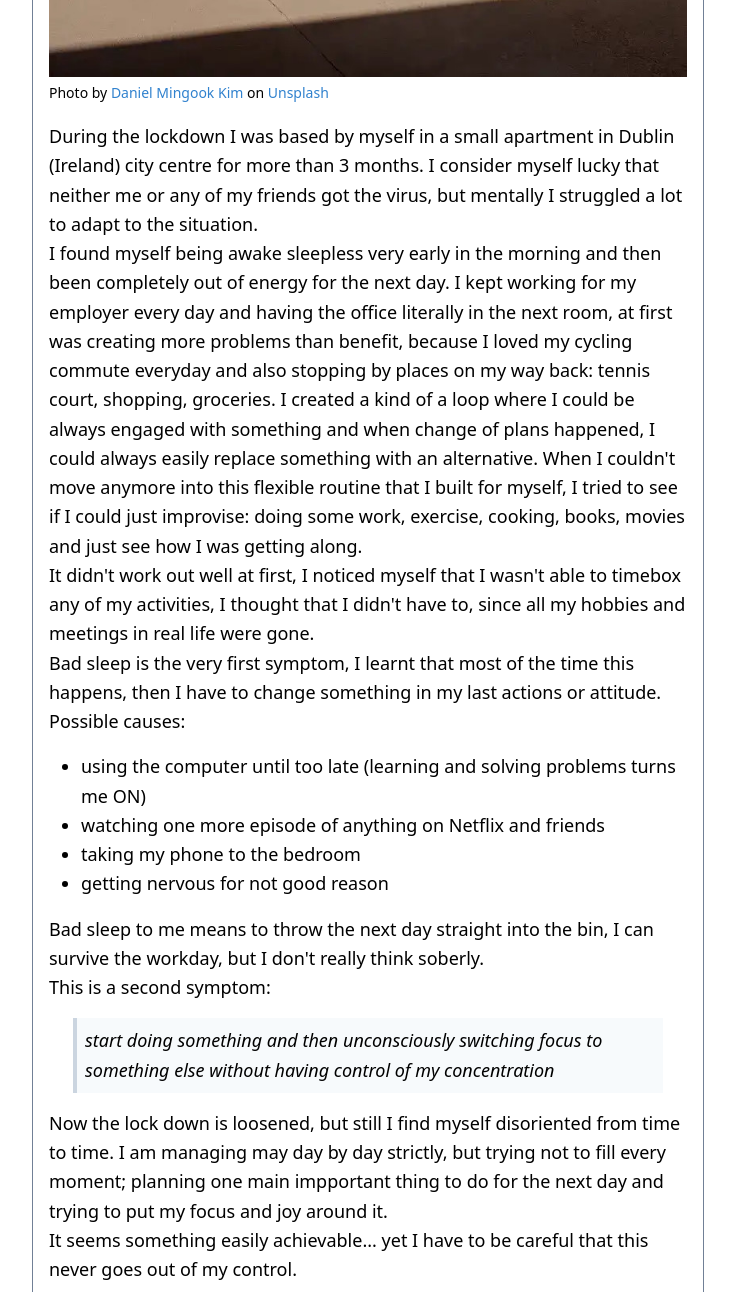
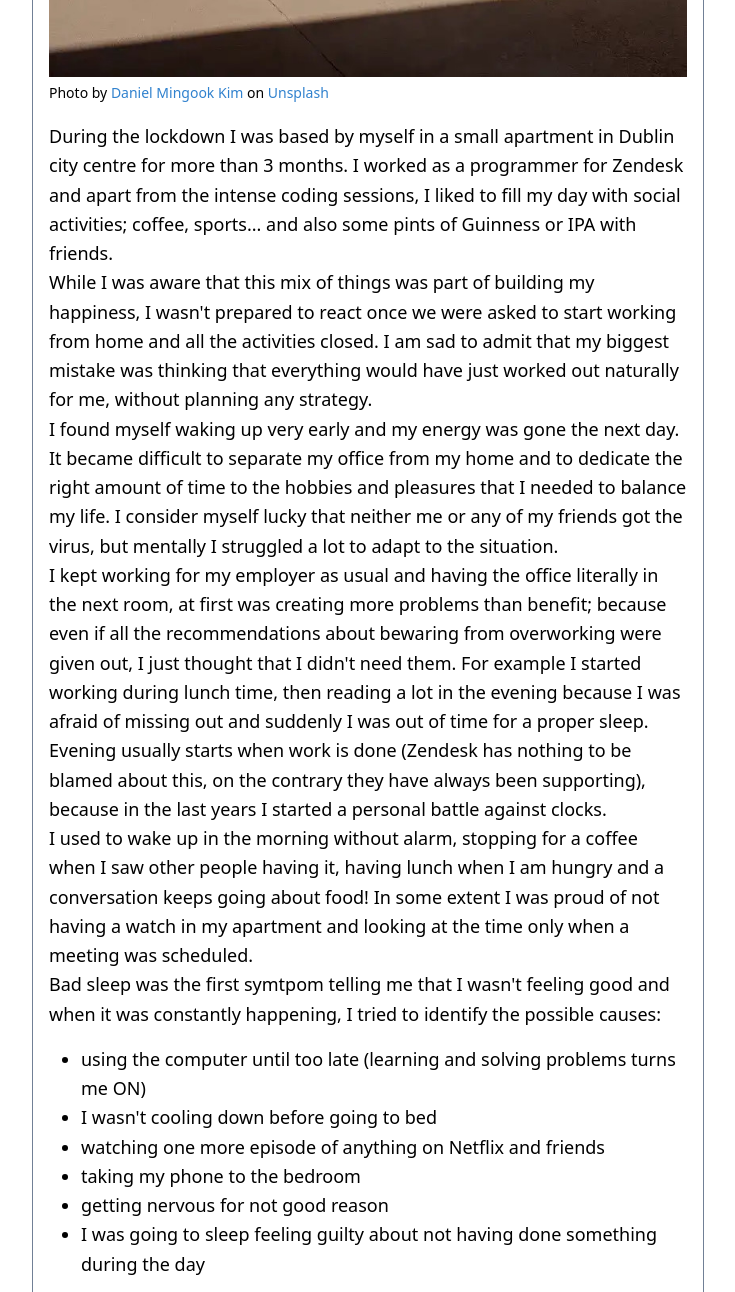
Before and after one commit to giacomorebonato/giacomorebonato, a Gatsby site: page /posts/awareness in a window 1280 px wide. Shown: the part 840-2132 px from the top of the page, without its empty margins (272-1007 px from the left). Built offline with nearby package versions, Linux system fonts and the light colour scheme; Gatsby itself is replaced by a stand-in of ours.

Commit message:
Changed again text of post

```diff
--- a/src/md-pages/blog/2020-08-21-awareness.md
+++ b/src/md-pages/blog/2020-08-21-awareness.md
@@ -9,21 +9,24 @@ featuredImageDescription: a person with their head against a walls
 
 <span class='text-sm'>Photo by <a href="https://unsplash.com/@danielmingookkim?utm_source=unsplash&amp;utm_medium=referral&amp;utm_content=creditCopyText">Daniel Mingook Kim</a> on <a href="https://unsplash.com/s/photos/confused?utm_source=unsplash&amp;utm_medium=referral&amp;utm_content=creditCopyText">Unsplash</a></span>
 
-During the lockdown I was based by myself in a small apartment in Dublin (Ireland) city centre for more than 3 months.
+During the lockdown I was based by myself in a small apartment in Dublin city centre for more than 3 months.
+I worked as a programmer for Zendesk and apart from the intense coding sessions, I liked to fill my day with social activities; coffee, sports... and also some pints of Guinness or IPA with friends.
+While I was aware that this mix of things was part of building my happiness, I wasn't prepared to react once we were asked to start working from home and all the activities closed. I am sad to admit that my biggest mistake was thinking that everything would have just worked out naturally for me, without planning any strategy.
+I found myself waking up very early and my energy was gone the next day. It became difficult to separate my office from my home and to dedicate the right amount of time to the hobbies and pleasures that I needed to balance my life.
 I consider myself lucky that neither me or any of my friends got the virus, but mentally I struggled a lot to adapt to the situation.
-I found myself being awake sleepless very early in the morning and then been completely out of energy for the next day.
-I kept working for my employer every day and having the office literally in the next room, at first was creating more problems than benefit, because I loved my cycling commute everyday and also stopping by places on my way back: tennis court, shopping, groceries.
-I created a kind of a loop where I could be always engaged with something and when change of plans happened, I could always easily replace something with an alternative.
-When I couldn't move anymore into this flexible routine that I built for myself, I tried to see if I could just improvise:
-doing some work, exercise, cooking, books, movies and just see how I was getting along.
-It didn't work out well at first, I noticed myself that I wasn't able to timebox any of my activities, I thought that I didn't have to, since all my hobbies and meetings in real life were gone.
-Bad sleep is the very first symptom, I learnt that most of the time this happens, then I have to change something in my last actions or attitude.
-Possible causes:
+I kept working for my employer as usual and having the office literally in the next room, at first was creating more problems than benefit; because even if all the recommendations about bewaring from overworking were given out, I just thought that I didn't need them.
+For example I started working during lunch time, then reading a lot in the evening because I was afraid of missing out and suddenly I was out of time for a proper sleep.
+Evening usually starts when work is done (Zendesk has nothing to be blamed about this, on the contrary they have always been supporting), because in the last years I started a personal battle against clocks.
+I used to wake up in the morning without alarm, stopping for a coffee when I saw other people having it, having lunch when I am hungry and a conversation keeps going about food!
+In some extent I was proud of not having a watch in my apartment and looking at the time only when a meeting was scheduled.
+Bad sleep was the first symtpom telling me that I wasn't feeling good and when it was constantly happening, I tried to identify the possible causes:
 
 - using the computer until too late (learning and solving problems turns me ON)
+- I wasn't cooling down before going to bed
 - watching one more episode of anything on Netflix and friends
 - taking my phone to the bedroom
 - getting nervous for not good reason
+- I was going to sleep feeling guilty about not having done something during the day
 
 Bad sleep to me means to throw the next day straight into the bin, I can survive the workday, but I don't really think soberly.
 This is a second symptom:
@@ -32,6 +35,8 @@ This is a second symptom:
 > without having control of my concentration
 
 Now the lock down is loosened, but still I find myself disoriented from time to time.
-I am managing may day by day strictly, but trying not to fill every moment; planning one main impportant thing to do for the next
+I am managing may day by day strictly, but trying not to fill every moment; planning one main important thing to do for the next
 day and trying to put my focus and joy around it.
-It seems something easily achievable... yet I have to be careful that this never goes out of my control.
+I bought a [cheap nice anti technologic wrist clock](https://www.amazon.it/Casio-Orologio-Analogico-Cinturino-MQ-24-7BLL/dp/B000JNKABW/); I don't look at my phone anymore to know the time, because I am more sensitive to notifications that can unfocus me. I feel flabbergasted when I plan in advance to timebox an hour to do something funny (like playing the guitar) and then time is over so quickly in my mind.
+Another good habit is to stop doing anything important at least 10 minutes before a meeting starts and prepare my mind for the focus switch.
+This has been a small good lesson for myself, I was never too depressed to be in danger, but I could have been; in the future I'll dedicate some time to logically plan my reactions to a change in my life and hopefully be more understanding towards people around me, living similar situations.
```
